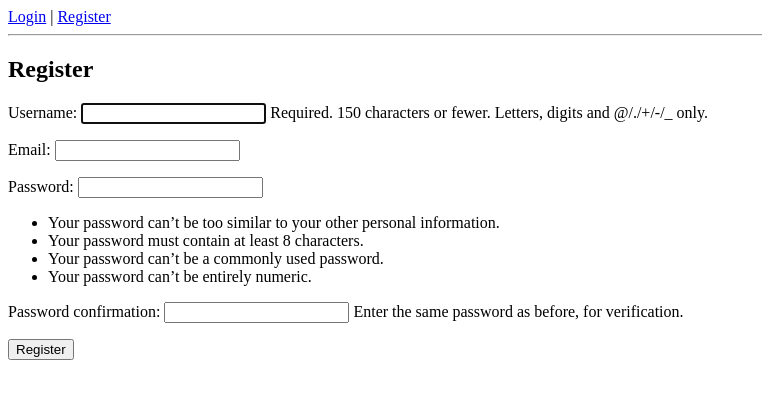
After one commit to satish030587/videoquiz, a Django app: page /register/ in a window 1280 px wide. The commit adds this page. Shown: the top 399 px of the page, without its empty margins (0-762 px from the left). Run offline with Django 5.2, Linux system fonts and the light colour scheme.

Commit message:
M2: Added user authentication (register, login, logout, dashboard)

```diff
--- /dev/null
+++ b/core/forms.py
@@ -0,0 +1,10 @@
+from django import forms
+from django.contrib.auth.models import User
+from django.contrib.auth.forms import UserCreationForm
+
+class RegisterForm(UserCreationForm):
+    email = forms.EmailField(required=True)
+
+    class Meta:
+        model = User
+        fields = ['username', 'email', 'password1', 'password2']
--- a/core/templates/base.html
+++ b/core/templates/base.html
@@ -1,9 +1,19 @@
 <!DOCTYPE html>
 <html>
 <head>
-    <title>Video Quiz App</title>
+    <title>Video Quiz</title>
 </head>
 <body>
-    <h1>Welcome to Video Quiz Web App</h1>
+    <nav>
+        {% if user.is_authenticated %}
+            Hello, {{ user.username }} |
+            <a href="{% url 'logout' %}">Logout</a>
+        {% else %}
+            <a href="{% url 'login' %}">Login</a> |
+            <a href="{% url 'register' %}">Register</a>
+        {% endif %}
+    </nav>
+    <hr>
+    {% block content %}{% endblock %}
 </body>
 </html>
--- /dev/null
+++ b/core/templates/core/dashboard.html
@@ -0,0 +1,5 @@
+{% extends 'base.html' %}
+{% block content %}
+<h2>User Dashboard</h2>
+<p>Welcome {{ user.username }}! You are logged in.</p>
+{% endblock %}
--- /dev/null
+++ b/core/templates/core/register.html
@@ -0,0 +1,9 @@
+{% extends 'base.html' %}
+{% block content %}
+<h2>Register</h2>
+<form method="POST">
+    {% csrf_token %}
+    {{ form.as_p }}
+    <button type="submit">Register</button>
+</form>
+{% endblock %}
--- a/core/urls.py
+++ b/core/urls.py
@@ -2,5 +2,8 @@ from django.urls import path
 from . import views
 
 urlpatterns = [
-    path('', views.home, name='home'),
+    path('', views.dashboard_view, name='dashboard'),
+    path('register/', views.register_view, name='register'),
+    path('login/', views.login_view, name='login'),
+    path('logout/', views.logout_view, name='logout'),
 ]
--- a/core/views.py
+++ b/core/views.py
@@ -1,5 +1,38 @@
 # Create your views here.
-from django.shortcuts import render
+from django.shortcuts import render, redirect
+from django.contrib.auth import authenticate, login, logout
+from django.contrib.auth.decorators import login_required
+from .forms import RegisterForm
 
 def home(request):
     return render(request, 'base.html')
+
+def register_view(request):
+    if request.method == 'POST':
+        form = RegisterForm(request.POST)
+        if form.is_valid():
+            form.save()
+            return redirect('login')
+    else:
+        form = RegisterForm()
+    return render(request, 'core/register.html', {'form': form})
+
+def login_view(request):
+    if request.method == 'POST':
+        username = request.POST['username']
+        password = request.POST['password']
+        user = authenticate(request, username=username, password=password)
+        if user:
+            login(request, user)
+            return redirect('dashboard')
+        else:
+            return render(request, 'core/login.html', {'error': 'Invalid credentials'})
+    return render(request, 'core/login.html')
+
+def logout_view(request):
+    logout(request)
+    return redirect('login')
+
+@login_required
+def dashboard_view(request):
+    return render(request, 'core/dashboard.html')
--- a/videoquiz/settings.py
+++ b/videoquiz/settings.py
@@ -121,6 +121,8 @@ STATICFILES_DIRS = [ BASE_DIR / 'static' ]
 
 TEMPLATES[0]['DIRS'] = [ BASE_DIR / 'core' / 'templates' ]
 
+LOGIN_URL = '/login/'
+
 # Default primary key field type
 # https://docs.djangoproject.com/en/5.2/ref/settings/#default-auto-field
 
```
Also changed, not shown: core/templates/core/login.html (added, +11 -0 lines).
